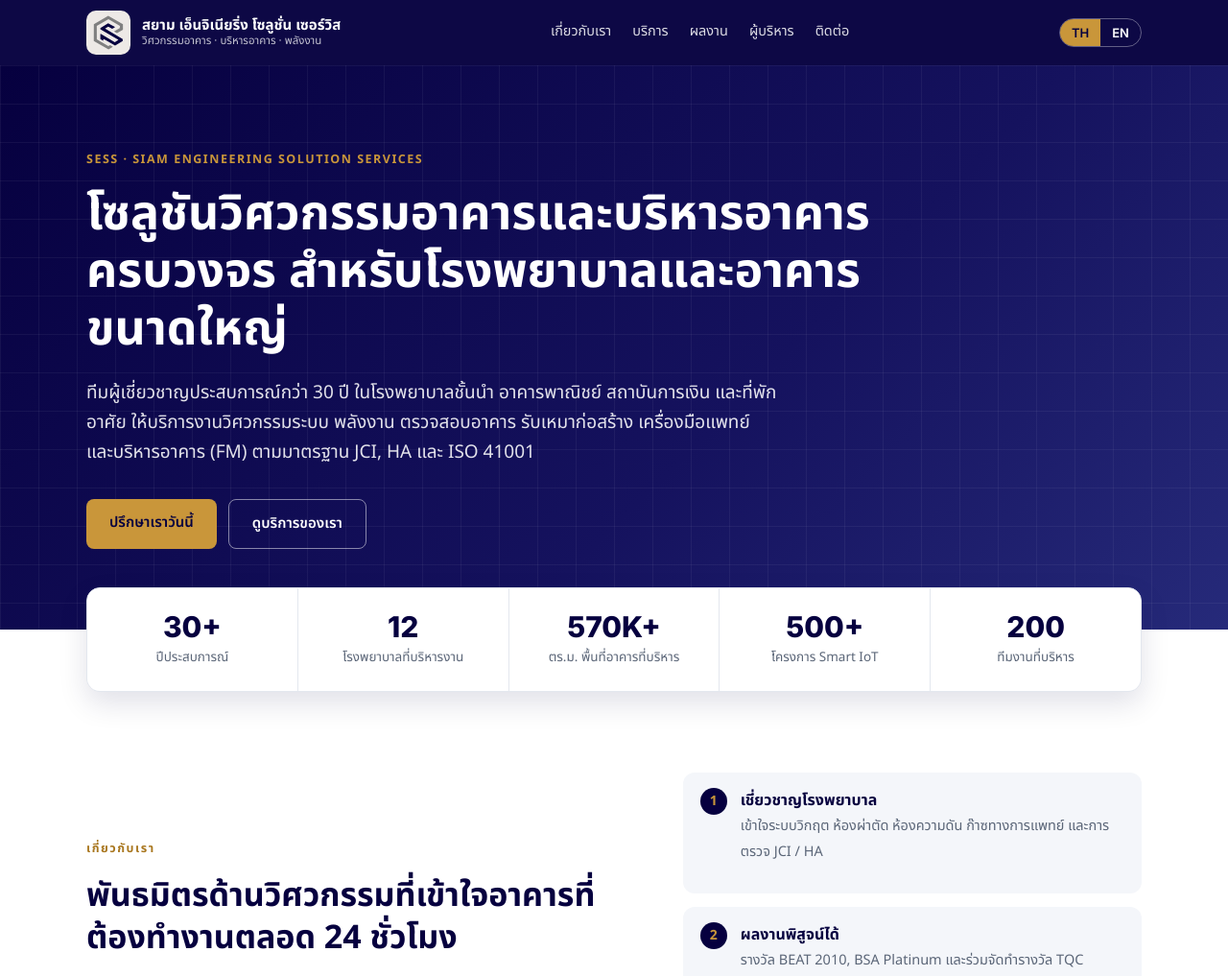
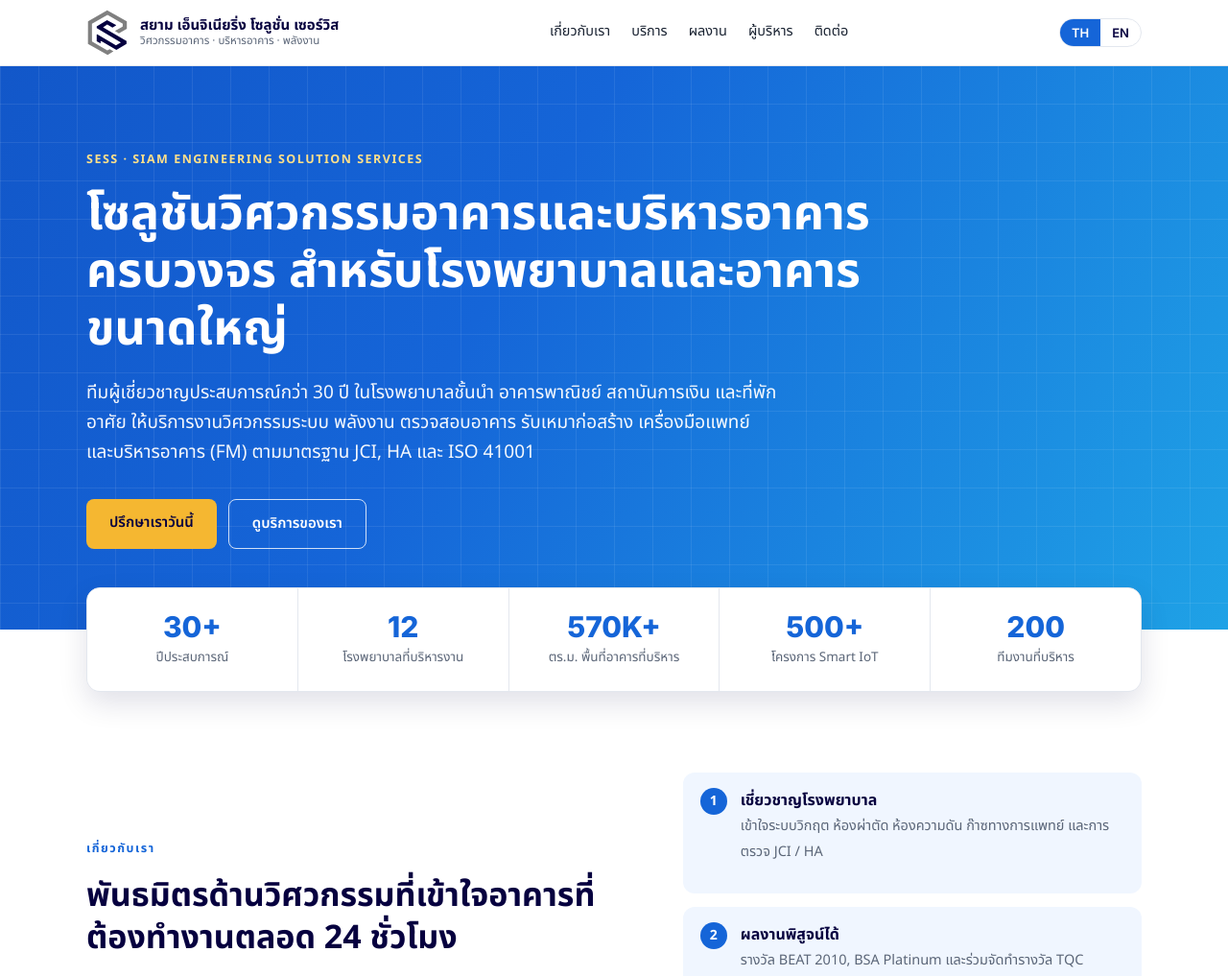
Before and after one commit to drnirunv-art/sess-website, a plain HTML site: page index.html in a window 1280 px wide. Shown: the top 1017 px of the page at 96% size. Drawn offline with Linux system fonts and the light colour scheme.

Commit message:
Brighter color scheme
Co-Authored-By: Claude Opus 5.5 <noreply@anthropic.com>
Claude-Session: https://claude.ai/code/session_01QyEuuzAM7mX5eAaf6xmtZm

```diff
--- a/index.html
+++ b/index.html
@@ -15,7 +15,7 @@
 <style>
 :root{
   --navy:#06003F; --navy-2:#15125E; --ink:#1B2433; --muted:#5B6678;
-  --line:#E3E7EE; --bg:#FFFFFF; --soft:#F4F6FA; --gold:#C9963A; --gold-d:#A9771F;
+  --line:#E3E7EE; --bg:#FFFFFF; --soft:#F0F6FF; --gold:#F5B731; --gold-d:#D48A00; --blue:#1565D8; --sky:#1FA2E6;
 }
 *{box-sizing:border-box;margin:0;padding:0}
 html{scroll-behavior:smooth}
@@ -25,40 +25,40 @@ html[lang=th] .en, html[lang=en] .th{display:none!important}
 a{color:inherit;text-decoration:none}
 .wrap{max-width:1140px;margin:0 auto;padding:0 20px}
 /* header */
-header{position:sticky;top:0;z-index:50;background:rgba(6,0,63,.97);backdrop-filter:blur(6px);color:#fff}
+header{position:sticky;top:0;z-index:50;background:rgba(255,255,255,.97);backdrop-filter:blur(6px);color:var(--navy);box-shadow:0 1px 0 var(--line)}
 .nav{display:flex;align-items:center;justify-content:space-between;height:68px;gap:16px}
 .brand{display:flex;align-items:center;gap:12px}
-.logo{width:46px;height:46px;background:#EDE9E6;border-radius:10px;padding:5px}
+.logo{width:44px;height:48px}
 .brand b{display:block;font-size:15px;line-height:1.2}
-.brand small{display:block;font-size:11.5px;opacity:.75;line-height:1.3}
+.brand small{display:block;font-size:11.5px;color:var(--muted);line-height:1.3}
 .menu{display:flex;gap:22px;font-size:14.5px}
-.menu a{opacity:.85}.menu a:hover{opacity:1;color:var(--gold)}
-.lang{display:flex;border:1px solid rgba(255,255,255,.35);border-radius:999px;overflow:hidden;flex:none}
-.lang button{background:none;border:0;color:#fff;padding:6px 12px;font:600 13px Inter,sans-serif;cursor:pointer}
-.lang button.on{background:var(--gold);color:var(--navy)}
+.menu a{color:var(--ink)}.menu a:hover{color:var(--blue)}
+.lang{display:flex;border:1px solid var(--line);border-radius:999px;overflow:hidden;flex:none}
+.lang button{background:none;border:0;color:var(--navy);padding:6px 12px;font:600 13px Inter,sans-serif;cursor:pointer}
+.lang button.on{background:var(--blue);color:#fff}
 @media (max-width:900px){.menu{display:none}.brand small{display:none}}
 /* hero */
-.hero{background:linear-gradient(135deg,var(--navy) 0%,var(--navy-2) 60%,#262a7a 100%);color:#fff;position:relative;overflow:hidden}
-.hero:after{content:"";position:absolute;inset:0;background-image:linear-gradient(rgba(255,255,255,.05) 1px,transparent 1px),linear-gradient(90deg,rgba(255,255,255,.05) 1px,transparent 1px);background-size:40px 40px;pointer-events:none}
+.hero{background:linear-gradient(120deg,#1257C9 0%,var(--blue) 40%,var(--sky) 100%);color:#fff;position:relative;overflow:hidden}
+.hero:after{content:"";position:absolute;inset:0;background-image:linear-gradient(rgba(255,255,255,.08) 1px,transparent 1px),linear-gradient(90deg,rgba(255,255,255,.08) 1px,transparent 1px);background-size:40px 40px;pointer-events:none}
 .hero .wrap{position:relative;z-index:1;padding-top:84px;padding-bottom:84px}
-.eyebrow{display:inline-block;font-size:12.5px;letter-spacing:1.5px;text-transform:uppercase;color:var(--gold);font-weight:700;margin-bottom:16px}
+.eyebrow{display:inline-block;font-size:12.5px;letter-spacing:1.5px;text-transform:uppercase;color:#FFE08A;font-weight:700;margin-bottom:16px}
 .hero h1{font-size:clamp(30px,4.6vw,50px);line-height:1.2;font-weight:700;max-width:820px}
-.hero p.lead{font-size:clamp(16px,1.6vw,19px);opacity:.88;max-width:720px;margin-top:20px}
+.hero p.lead{font-size:clamp(16px,1.6vw,19px);opacity:.95;max-width:720px;margin-top:20px}
 .cta{display:flex;flex-wrap:wrap;gap:12px;margin-top:32px}
 .btn{display:inline-block;padding:13px 24px;border-radius:8px;font-weight:600;font-size:15px}
-.btn.gold{background:var(--gold);color:var(--navy)}.btn.gold:hover{background:#dcab52}
-.btn.ghost{border:1px solid rgba(255,255,255,.5);color:#fff}.btn.ghost:hover{background:rgba(255,255,255,.1)}
+.btn.gold{background:var(--gold);color:var(--navy)}.btn.gold:hover{background:#ffc94f}
+.btn.ghost{border:1px solid rgba(255,255,255,.8);color:#fff}.btn.ghost:hover{background:rgba(255,255,255,.1)}
 /* stats */
 .stats{display:grid;grid-template-columns:repeat(5,1fr);gap:1px;background:var(--line);border:1px solid var(--line);border-radius:14px;overflow:hidden;margin-top:-44px;position:relative;z-index:2;box-shadow:0 12px 30px rgba(6,0,63,.12)}
 .stat{background:#fff;padding:22px 16px;text-align:center}
-.stat b{display:block;font:800 30px Inter,sans-serif;color:var(--navy)}
+.stat b{display:block;font:800 30px Inter,sans-serif;color:var(--blue)}
 .stat span{font-size:13.5px;color:var(--muted)}
 @media (max-width:820px){.stats{grid-template-columns:repeat(2,1fr)}.stat:last-child{grid-column:span 2}}
 /* sections */
 section{padding:84px 0}
 section.alt{background:var(--soft)}
 .sh{max-width:760px;margin-bottom:40px}
-.sh .eyebrow{color:var(--gold-d)}
+.sh .eyebrow{color:var(--blue)}
 .sh h2{font-size:clamp(25px,3vw,34px);color:var(--navy);line-height:1.3}
 .sh p{color:var(--muted);margin-top:12px}
 .grid{display:grid;gap:20px}
@@ -66,7 +66,7 @@ section.alt{background:var(--soft)}
 @media (max-width:900px){.g3,.g4{grid-template-columns:repeat(2,1fr)}}
 @media (max-width:600px){.g3,.g2,.g4{grid-template-columns:1fr}}
 .card{background:#fff;border:1px solid var(--line);border-radius:14px;padding:26px}
-.card .ic{width:46px;height:46px;border-radius:10px;background:rgba(242,179,61,.16);color:var(--gold-d);display:grid;place-items:center;margin-bottom:16px}
+.card .ic{width:46px;height:46px;border-radius:10px;background:linear-gradient(135deg,#E3EEFF,#DDF4FD);color:var(--blue);display:grid;place-items:center;margin-bottom:16px}
 .card .ic svg{width:24px;height:24px}
 .card h3{font-size:18px;color:var(--navy);margin-bottom:8px;line-height:1.4}
 .card p{font-size:15px;color:var(--muted)}
@@ -76,12 +76,12 @@ section.alt{background:var(--soft)}
 .about p{color:var(--muted);margin-bottom:14px}
 .why{display:grid;gap:14px}
 .why div{display:flex;gap:14px;align-items:flex-start;background:var(--soft);border-radius:12px;padding:16px 18px}
-.why i{flex:none;width:28px;height:28px;border-radius:50%;background:var(--navy);color:var(--gold);display:grid;place-items:center;font-style:normal;font-weight:700;font-size:14px}
+.why i{flex:none;width:28px;height:28px;border-radius:50%;background:var(--blue);color:#fff;display:grid;place-items:center;font-style:normal;font-weight:700;font-size:14px}
 .why b{color:var(--navy);display:block}
 .why span{font-size:14.5px;color:var(--muted)}
 @media (max-width:900px){.about{grid-template-columns:1fr}}
 /* projects */
-.proj .tag{display:inline-block;font-size:12px;font-weight:600;color:var(--navy);background:rgba(6,0,63,.08);border-radius:999px;padding:3px 10px;margin-bottom:12px}
+.proj .tag{display:inline-block;font-size:12px;font-weight:600;color:var(--blue);background:#E6F0FF;border-radius:999px;padding:3px 10px;margin-bottom:12px}
 .proj .metric{font:700 15px Inter,"Noto Sans Thai",sans-serif;color:var(--gold-d);margin-top:12px}
 /* awards */
 .award{border-left:4px solid var(--gold);background:#fff;border-radius:10px;padding:20px 22px}
@@ -101,18 +101,18 @@ section.alt{background:var(--soft)}
 .leader .role{color:var(--gold-d);font-weight:600;margin:4px 0 14px}
 .leader p{color:var(--muted);margin-bottom:12px}
 .leader ul{padding-left:18px;color:var(--muted);font-size:15px}
-.leader .btn{margin-top:18px;background:var(--navy);color:#fff}
+.leader .btn{margin-top:18px;background:var(--blue);color:#fff}
 @media (max-width:700px){.leader{grid-template-columns:1fr;padding:24px}.leader img{max-width:180px}}
 /* contact */
-.contact{background:var(--navy);color:#fff}
-.contact .sh h2{color:#fff}.contact .sh p{color:rgba(255,255,255,.75)}
+.contact{background:linear-gradient(135deg,#EAF3FF,#E3F6FD);color:var(--ink)}
+.contact .sh h2{color:var(--navy)}.contact .sh p{color:var(--muted)}
 .cgrid{display:grid;grid-template-columns:repeat(3,1fr);gap:18px}
-.cbox{background:rgba(255,255,255,.06);border:1px solid rgba(255,255,255,.14);border-radius:14px;padding:24px}
-.cbox small{display:block;color:var(--gold);font-weight:600;font-size:13px;text-transform:uppercase;letter-spacing:1px;margin-bottom:8px}
+.cbox{background:#fff;border:1px solid #D6E6FA;box-shadow:0 6px 18px rgba(21,101,216,.08);border-radius:14px;padding:24px}
+.cbox small{display:block;color:var(--blue);font-weight:600;font-size:13px;text-transform:uppercase;letter-spacing:1px;margin-bottom:8px}
 .cbox a,.cbox p{font-size:16.5px;line-height:1.6}
-.cbox a:hover{color:var(--gold)}
+.cbox a{color:var(--navy);font-weight:600}.cbox a:hover{color:var(--blue)}
 @media (max-width:900px){.cgrid{grid-template-columns:1fr}}
-footer{background:#03002a;color:rgba(255,255,255,.6);font-size:13.5px;padding:24px 0}
+footer{background:var(--blue);color:rgba(255,255,255,.9);font-size:13.5px;padding:24px 0}
 footer .wrap{display:flex;justify-content:space-between;flex-wrap:wrap;gap:8px}
 </style>
 </head>
```
